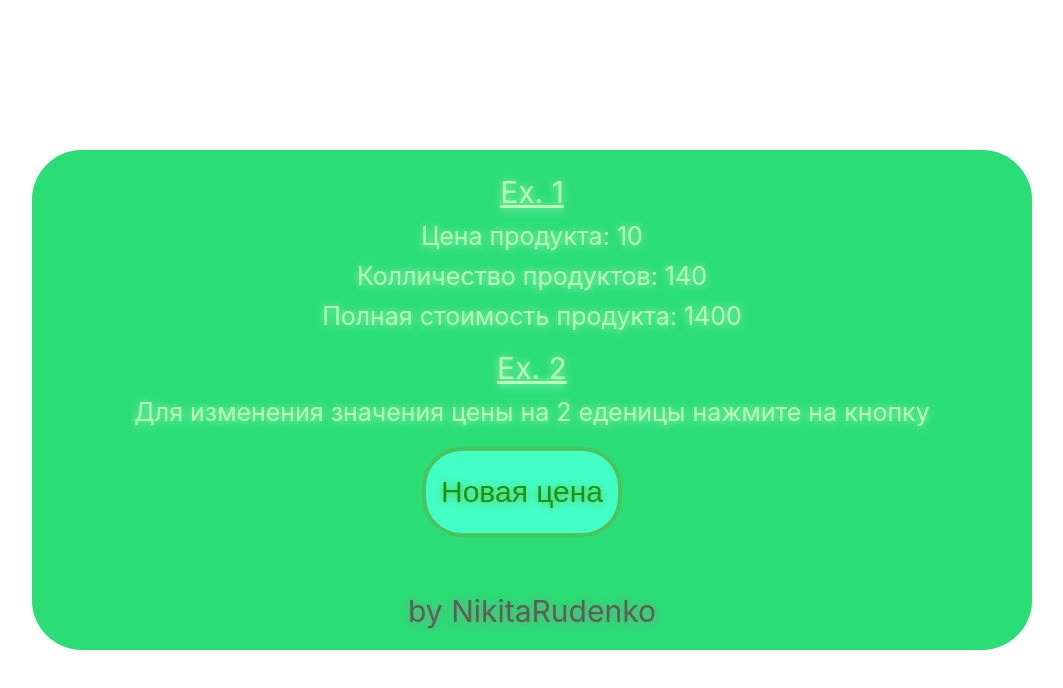
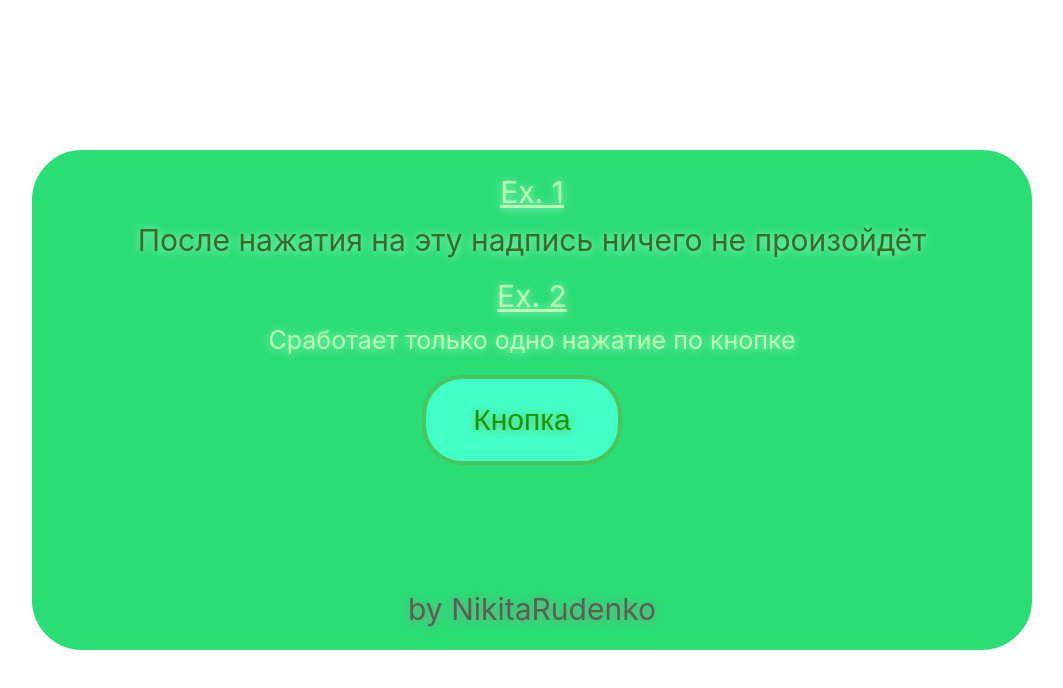
Before and after one commit to nickruden/vue3_base, a Vue app: page / in a window 1280 px wide. Shown: the top 688 px of the page, without its empty margins (0-1063 px from the left). Built offline with nearby package versions, Linux system fonts and the light colour scheme.

Commit message:
Модификаторы событий в фреймворке Vue(Task_16)

```diff
--- a/src/App.vue
+++ b/src/App.vue
@@ -3,21 +3,13 @@
   name: "App",
   data() {
 	return {
-    // Ex. 1
-    cost: 10,
-    amount: 140,
 	  }
-  },
-  computed: {
-    price: function(){
-      return this.cost * this.amount
-    }
   },
 
   // Ex. 2
   methods: {
-    newprice: function(){
-      this.cost = this.cost + 2
+    clickbutton: function(){
+      alert("Первое нажатие на кнопку")
     }
   }
 }
@@ -27,14 +19,12 @@
     <div id="main">
       <!-- Ex. 1  -->
       <h2>Ex. 1</h2>
-      <p>Цена продукта: {{ cost }}</p>
-      <p>Колличество продуктов: {{ amount }}</p>
-      <p>Полная стоимость продукта: {{ price }}</p>
+      <a class="link" href="https://code.mu/" onclick="event.preventDefault()">После нажатия на эту надпись ничего не произойдёт</a>
 
       <!-- Ex. 2-->
       <h2>Ex. 2</h2>
-      <p>Для изменения значения цены на 2 еденицы нажмите на кнопку</p>
-      <button @click="newprice">Новая цена</button>
+      <p>Сработает только одно нажатие по кнопке</p>
+      <button @click.once="clickbutton()"> Кнопка </button>
 
       <p id="endword">by NikitaRudenko</p>
     </div>
@@ -61,7 +51,7 @@
   }
   #main #endword{
     font-size: 30px;
-    margin-top: 50px;
+    margin-top: 120px;
     color: rgb(83, 100, 80);
     text-shadow: 0px 1px 10px rgb(128, 151, 141);
   }
@@ -84,4 +74,12 @@
     border: 4px solid rgb(66, 255, 198);
     text-shadow: 0px 1px 10px rgb(160, 248, 207);
   }
+
+  #main a{
+    font-size: 30px;
+    color: rgb(57, 107, 41);
+  }
+  #main a:hover{
+    color: rgb(233, 255, 255);
+  }
 </style>
```
